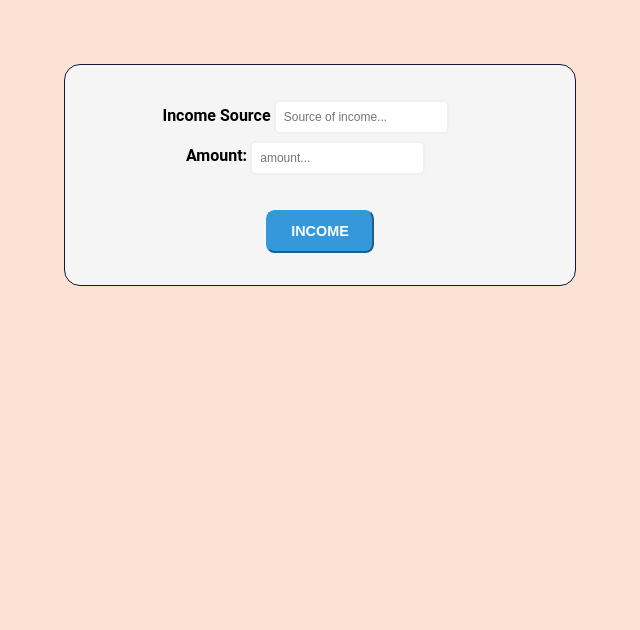
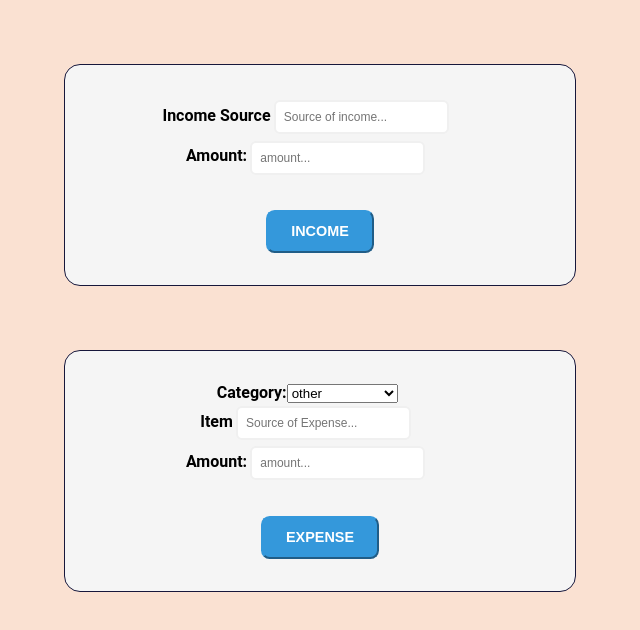
Before and after one commit to Tesfaye-Eshetie/expense-tracker, a React (Vite) app: page / in a window 1280 px wide. Shown: the top 630 px of the page, without its empty margins (0-640 px from the left). Built offline with nearby package versions, Linux system fonts and the light colour scheme.

Commit message:
added expense component

```diff
--- a/src/App.jsx
+++ b/src/App.jsx
@@ -1,11 +1,13 @@
 import IncomeForm from "./components/IncomeForm";
 import reactLogo from "./assets/react.svg";
 import "./App.css";
+import ExpenseForm from "./components/expenseForm";
 
 function App() {
   return (
     <>
-      <IncomeForm />{" "}
+      <IncomeForm />
+      <ExpenseForm />
     </>
   );
 }
--- a/src/components/ExpenseForm.jsx
+++ b/src/components/ExpenseForm.jsx
@@ -1,5 +1,86 @@
-import React from "react";
+import React, { useState } from "react";
+import { addExpense } from "../detabase/indexedDB";
 
 export default function ExpenseForm() {
-  return <div>expenseForm</div>;
+  const [expense, setExpense] = useState({});
+  const [error, setError] = useState("");
+
+  const handleChange = (e) => {
+    const name = e.target.name;
+    const value = e.target.value;
+    setExpense((values) => ({ ...values, [name]: value }));
+  };
+
+  const handleSubmit = (e) => {
+    e.preventDefault();
+
+    if (
+      expense.item &&
+      expense.item !== "" &&
+      expense.amount &&
+      expense.amount !== ""
+    ) {
+      addExpense("Expense", {
+        category: expense.category,
+        item: expense.item,
+        amount: expense.amount,
+        date: new Date().toString().slice(0, 15),
+      });
+    } else {
+      setError("Item and amount are required...");
+    }
+    setExpense({});
+  };
+
+  return (
+    <form className="form" action="/" onSubmit={handleSubmit}>
+      <div className="input-control">
+        <div id="input-flex">
+          <label className="label">
+            Category:
+            <select
+              name="category"
+              value={expense.category || "other"}
+              onChange={handleChange}
+            >
+              <option value="Mortgage/Rent">Mortgage/Rent</option>
+              <option value="Grocery">Grocery</option>
+              <option value="other">other</option>
+            </select>
+          </label>
+        </div>
+      </div>
+      <div className="input-control">
+        <div className="input-flex">
+          <label className="label">
+            Item
+            <input
+              type="text"
+              name="item"
+              value={expense.item || ""}
+              onChange={handleChange}
+              placeholder="Source of Expense..."
+            />
+          </label>
+        </div>
+        <div className="error">{error}</div>
+      </div>
+      <div className="input-control">
+        <div className="input-flex">
+          <label className="label">
+            Amount:
+            <input
+              type="text"
+              name="amount"
+              value={expense.amount || ""}
+              onChange={handleChange}
+              placeholder="amount..."
+            />
+          </label>
+        </div>
+        <div className="error">{error}</div>
+      </div>
+      <button type="submit">Expense</button>
+    </form>
+  );
 }
--- a/src/components/IncomeForm.jsx
+++ b/src/components/IncomeForm.jsx
@@ -23,7 +23,7 @@ export default function IncomeForm() {
       addIncome("Income", {
         source: income.source,
         amount: income.amount,
-        date: Date.now(),
+        date: new Date().toString().slice(0, 15),
       });
     } else {
       setError("Source and amount are required...");
```
